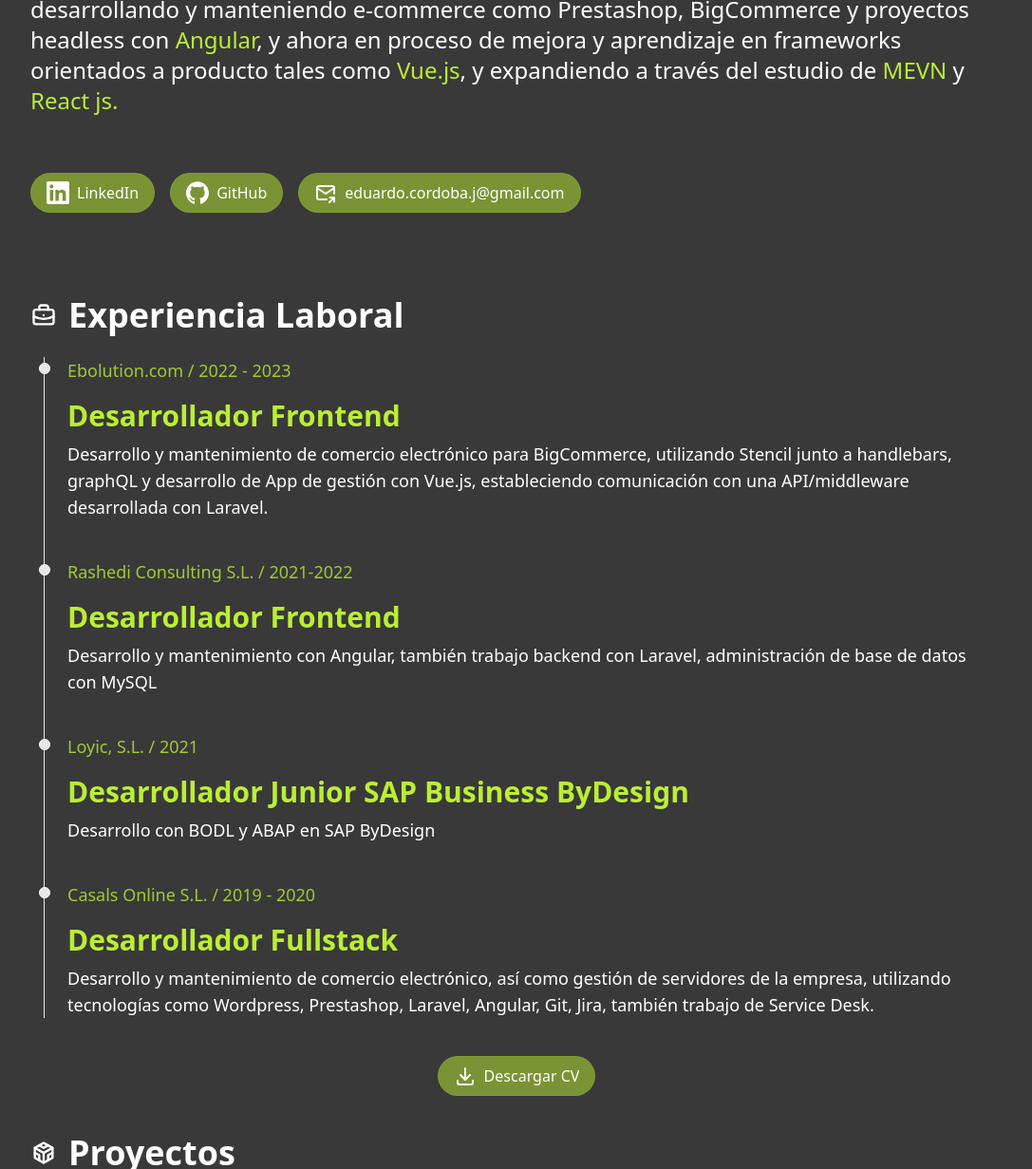
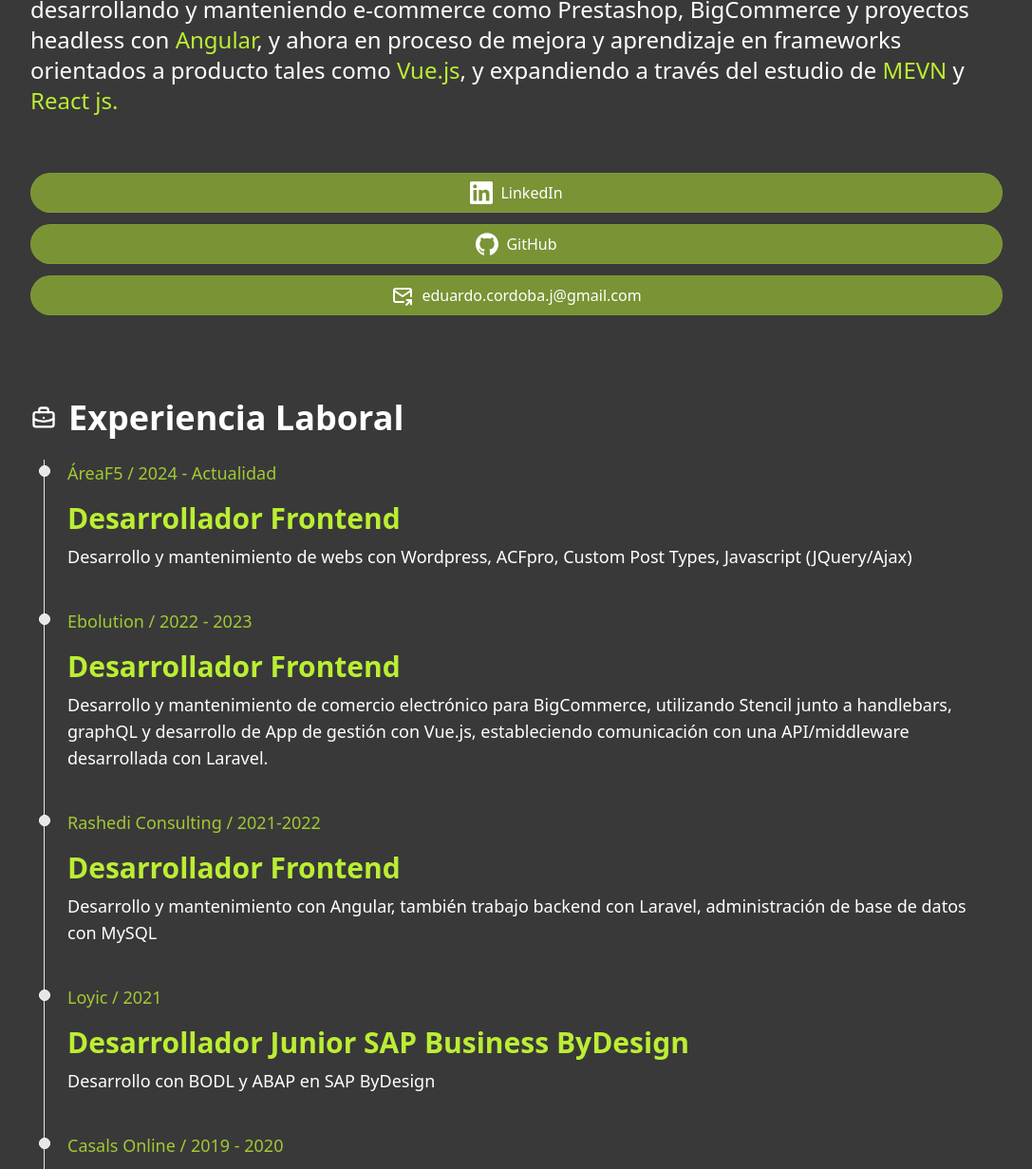
Before and after one commit to ejcordoba/portfolio-astro, an Astro site: page / in a window 1280 px wide. Shown: the part 528-1759 px from the top of the page at 95% size, without its empty margins (96-1183 px from the left). Built offline with nearby package versions, Linux system fonts and the light colour scheme; Astro itself is replaced by a stand-in of ours.

Commit message:
Update experience, fix header layout

```diff
--- a/src/components/Experience.astro
+++ b/src/components/Experience.astro
@@ -4,24 +4,30 @@
 const EXPERIENCE = [
   {
     title: "Desarrollador Frontend",
-    companyAndDate: "Ebolution.com / 2022 - 2023",
+    companyAndDate: "ÁreaF5 / 2024 - Actualidad",
+    description:
+      "Desarrollo y mantenimiento de webs con Wordpress, ACFpro, Custom Post Types, Javascript (JQuery/Ajax)",
+  },
+  {
+    title: "Desarrollador Frontend",
+    companyAndDate: "Ebolution / 2022 - 2023",
     description:
       "Desarrollo y mantenimiento de comercio electrónico para BigCommerce, utilizando Stencil junto a handlebars, graphQL y desarrollo de App de gestión con Vue.js, estableciendo comunicación con una API/middleware desarrollada con Laravel.",
   },
   {
     title: "Desarrollador Frontend",
-    companyAndDate: "Rashedi Consulting S.L. / 2021-2022",
+    companyAndDate: "Rashedi Consulting / 2021-2022",
     description:
       "Desarrollo y mantenimiento con Angular, también trabajo backend con Laravel, administración de base de datos con MySQL",
   },
   {
     title: "Desarrollador Junior SAP Business ByDesign",
-    companyAndDate: "Loyic, S.L. / 2021",
+    companyAndDate: "Loyic / 2021",
     description: "Desarrollo con BODL y ABAP en SAP ByDesign",
   },
   {
     title: "Desarrollador Fullstack",
-    companyAndDate: "Casals Online S.L. / 2019 - 2020",
+    companyAndDate: "Casals Online / 2019 - 2020",
     description:
       "Desarrollo y mantenimiento de comercio electrónico, así como gestión de servidores de la empresa, utilizando tecnologías como Wordpress, Prestashop, Laravel, Angular, Git, Jira, también trabajo de Service Desk.",
   },
--- a/src/pages/index.astro
+++ b/src/pages/index.astro
@@ -18,26 +18,23 @@
 
 <Layout
   title="Porfolio de Eduardo Córdoba. Desarrollador y Programador Web - Frontend. "
-  description="Desarrollador Web Frontend con varios años de experiencia en programación e informática. Viviendo la adquisición de experiencia, con voluntad de aprendizaje y de expansión personal."
->
+  description="Desarrollador Web Frontend con varios años de experiencia en programación e informática. Viviendo la adquisición de experiencia, con voluntad de aprendizaje y de expansión personal.">
   <main class="px-4">
     <SectionContainer class="xs:w-full xs:mx-auto xs:py-12">
-      <div class="flex xs:gap-x-5 justify-evenly">
+      <div class="flex xs:gap-x-5 justify-between">
         <img
           class="rounded-full xs:size-36 size-20 object-cover mb-4"
           src="photo.jpeg"
           alt="Eduardo Cordoba photo"
         />
         <div class="flex justify-center items-center">
-          <Badge>Disponible para trabajar</Badge>
+          <Badge>Hablemos de proyectos</Badge>
         </div>
       </div>
       <div
-        class="flex xs:flex-col xs:max-w-xl md:max-w-screen-md lg:max-w-screen-lg xl:max-w-screen-xl"
-      >
+        class="flex xs:flex-col xs:max-w-xl md:max-w-screen-md lg:max-w-screen-lg xl:max-w-screen-xl">
         <h1
-          class="text-white text-balance text-5xl font-bold flex flex-row gap-x-4 xs:py-4"
-        >
+          class="text-white text-balance text-5xl font-bold flex flex-row gap-x-4 xs:py-4">
           Eduardo Córdoba
         </h1>
         <p class="xs:text-2xl xs:py-5 text-pretty">
@@ -57,7 +54,8 @@
             class="text-complementary-color">MEVN</span
           > y <span class="text-complementary-color">React js.</span>
         </p>
-        <nav class="flex xs:gap-x-1 md:gap-x-4 xs:my-10">
+        <nav
+          class="flex xs:gap-x-1 md:gap-x-4 xs:my-10 xs:flex-col xs:justify-center xs:gap-y-3">
           <SocialPill href="https://www.linkedin.com/in/e-j-cordoba/">
             <LinkedInIcon class="size-6" />
             LinkedIn
@@ -75,8 +73,7 @@
     </SectionContainer>
     <SectionContainer id="experience">
       <h2
-        class="xs:text-4xl text-3xl font-semibold mb-6 flex gap-x-3 items-center"
-      >
+        class="xs:text-4xl text-3xl font-semibold mb-6 flex gap-x-3 items-center">
         <BriefCase class="size-7" />
         Experiencia Laboral
       </h2>
@@ -92,8 +89,7 @@
     </SectionContainer>
     <SectionContainer id="projects">
       <h2
-        class="xs:text-4xl text-3xl font-semibold mb-6 flex gap-x-3 items-center"
-      >
+        class="xs:text-4xl text-3xl font-semibold mb-6 flex gap-x-3 items-center">
         <CodeSandbox class="size-7" />
         Proyectos
       </h2>
@@ -101,8 +97,7 @@
     </SectionContainer>
     <SectionContainer class="pt-10" id="about">
       <h2
-        class="xs:text-4xl text-3xl font-semibold mb-6 flex gap-x-3 items-center"
-      >
+        class="xs:text-4xl text-3xl font-semibold mb-6 flex gap-x-3 items-center">
         <Profile class="size-7" />
         Sobre mi
       </h2>
```
